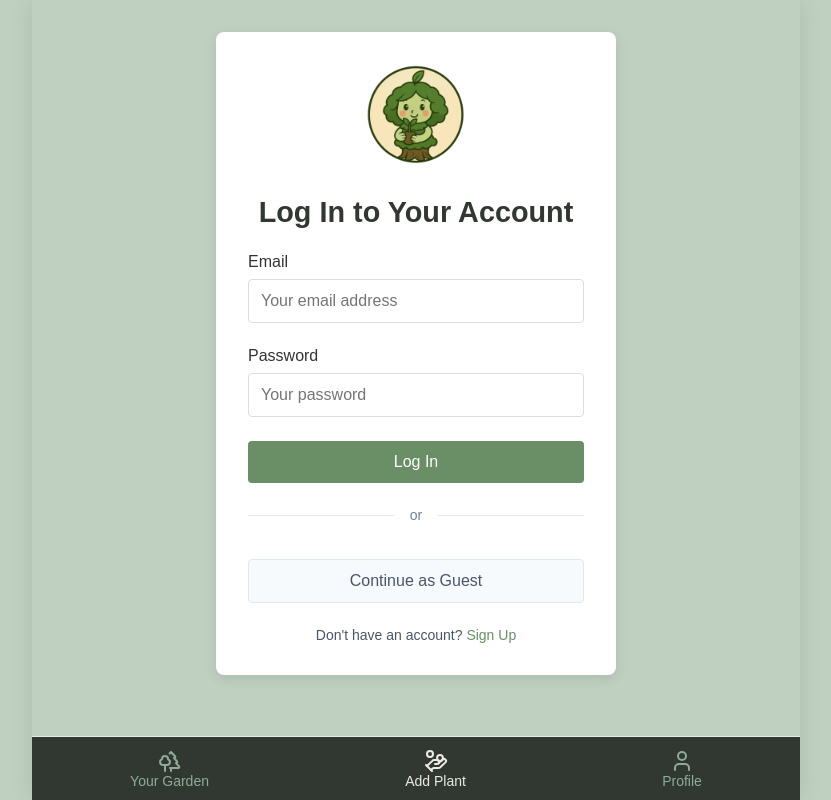
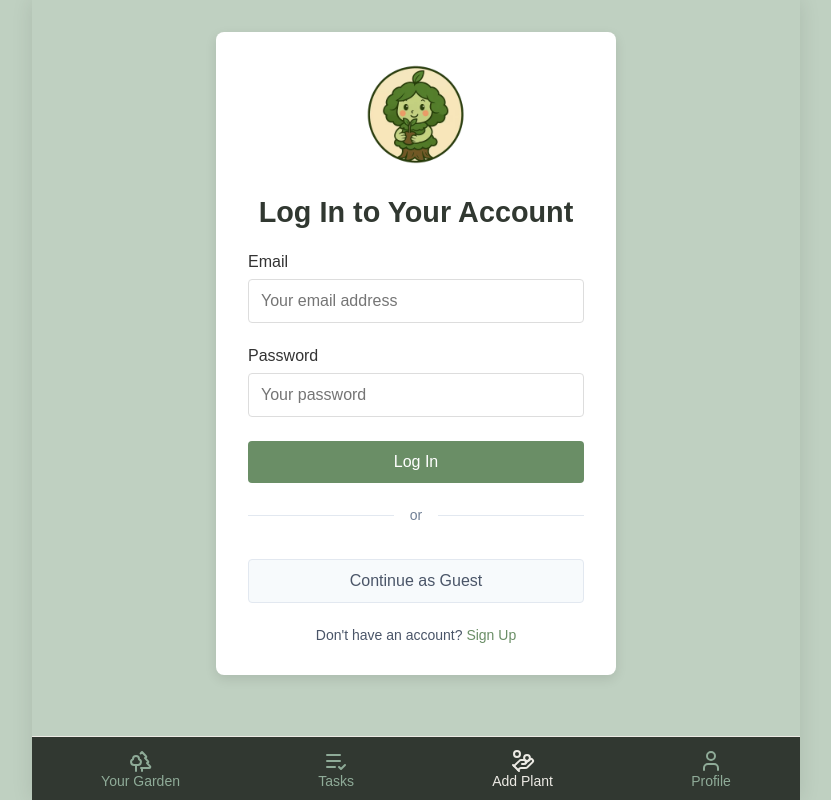
Before and after one commit to Tai-DucTran/Panny, a Next.js app: page /add-new-plant in a window 1280 px wide. Shown: the whole page, without its empty margins (224-1055 px from the left). Built offline with nearby package versions, Linux system fonts and the light colour scheme; no server answers.

Commit message:
Tasks: Init a basic tasks page

```diff
--- a/src/components/bottom-nav-bar/index.tsx
+++ b/src/components/bottom-nav-bar/index.tsx
@@ -1,6 +1,6 @@
 "use client";
 
-import { HandCoinsIcon, TreesIcon, User } from "lucide-react";
+import { HandCoinsIcon, ListCheck, TreesIcon, User } from "lucide-react";
 import * as S from "./index.sc";
 import { usePathname } from "next/dist/client/components/navigation";
 
@@ -12,6 +12,11 @@ export default function BottomNavBar() {
       <S.NavItem href="/" isSelected={pathname == "/"}>
         <TreesIcon />
         Your Garden
+      </S.NavItem>
+
+      <S.NavItem href="/tasks" isSelected={pathname == "/tasks"}>
+        <ListCheck />
+        Tasks
       </S.NavItem>
 
       <S.NavItem
```
Also changed, not shown: src/app/tasks/page.tsx (added, +12 -0 lines).
